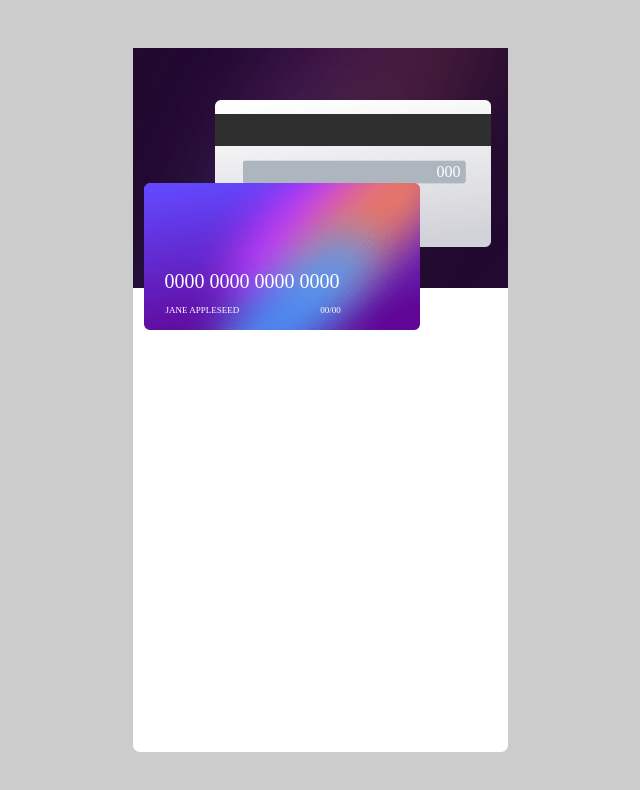
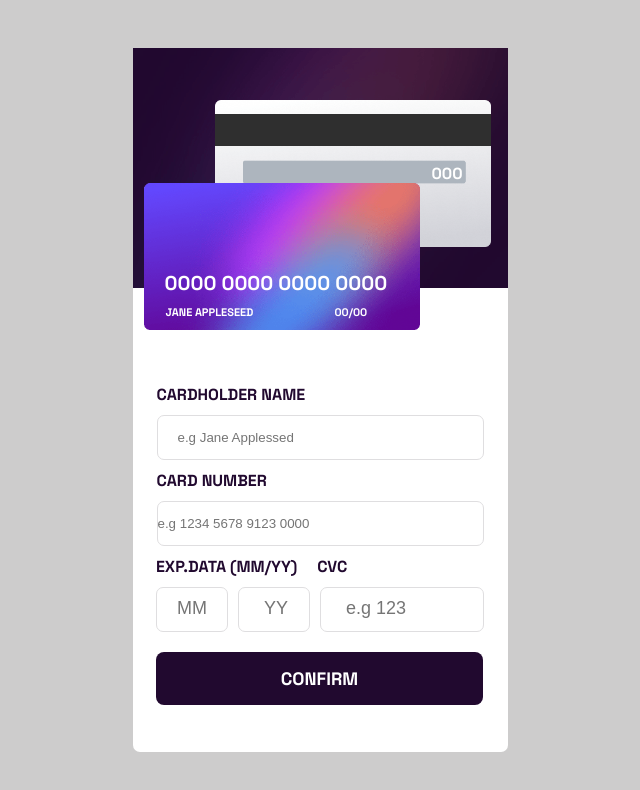
Before and after one commit to Abashidzeofficial/interactive-card, a React (Create React App) app: page / in a window 1280 px wide. Shown: the top 790 px of the page, without its empty margins (320-960 px from the left). Built offline with nearby package versions, Linux system fonts and the light colour scheme.

Commit message:
NewApdate

```diff
--- a/src/components/Front.tsx
+++ b/src/components/Front.tsx
@@ -25,6 +25,26 @@ function Front() {
                         </div>
                     </div>
                 </div>
+                <div className="name-number-input">
+                    <div className="name-input">
+                        <span className="cardholder-name-txt">CARDHOLDER NAME</span>
+                        <input type="text" className="input-name" placeholder='e.g Jane Applessed' />
+                    </div>
+                    <div className="number-input">
+                        <span className="card-name-txt">CARD NUMBER</span>
+                        <input type="text" className="input-name-card" placeholder='e.g 1234 5678 9123 0000' />
+                    </div>
+                    <div className="exp-data-number">
+                        <span className="exp-data-txt">EXP.DATA (MM/YY)</span>
+                        <span className="cvc-txt">CVC</span>
+                        <div className="exp-data">
+                            <input type="number" className="input-mm" placeholder='MM' />
+                            <input type="number" className="input-yy" placeholder='YY' />
+                            <input type="number" className="input-eg-number" placeholder='e.g 123' />
+                        </div>
+                        <button className="config">CONFIRM</button>
+                    </div>
+                </div>
             </div>
         </div>
     )
--- a/src/components/styles.css
+++ b/src/components/styles.css
@@ -1,3 +1,5 @@
+@import url("https://fonts.googleapis.com/css2?family=Space+Grotesk:wght@700&family=Space+Mono:wght@700&display=swap");
+
 * {
   box-sizing: border-box;
   margin: 0;
@@ -36,7 +38,8 @@ body {
   color: #fff;
   margin-top: 63px;
   position: absolute;
-  margin-left: -54px;
+  margin-left: -59px;
+  font-family: "Space Grotesk", sans-serif;
 }
 .cardfrontnumber,
 .cardbacknumber {
@@ -45,18 +48,21 @@ body {
   margin-left: 21px;
   font-size: 20px;
   color: #fff;
+  font-family: "Space Grotesk", sans-serif;
 }
 .fr-card-name,
 .back-card-name {
   position: absolute;
   margin-top: -29px;
   margin-left: 22px;
-  font-size: 9px;
+  font-size: 11px;
   color: #fff;
+  font-family: "Space Grotesk", sans-serif;
 }
 .card-expire-data,
 .card-expire-data-bg {
   margin-left: 81px;
+  font-family: "Space Grotesk", sans-serif;
 }
 .Continue {
   width: 327px;
@@ -64,7 +70,7 @@ body {
   background-color: #21092f;
   color: #fff;
   font-size: 18px;
-  font-family: Space Grotesk;
+  font-family: "Space Mono", monospace;
 }
 .thanks {
   display: flex;
@@ -72,6 +78,7 @@ body {
   align-items: center;
   gap: 36px;
   margin-top: 60px;
+  font-family: "Space Grotesk", sans-serif;
 }
 
 .Continue {
@@ -90,3 +97,96 @@ body {
   margin-top: -19px;
   font-family: Space Grotesk;
 }
+.input-name,
+.input-name-card {
+  width: 327px;
+  height: 45px;
+  border-radius: 7px;
+  border: 1px solid #dfdee0;
+}
+.name-input {
+  display: flex;
+  flex-direction: column;
+  gap: 10px;
+}
+.number-input {
+  display: flex;
+  flex-direction: column;
+  gap: 10px;
+}
+.input-mm {
+  width: 72px;
+  height: 45px;
+  border-radius: 7px;
+  border: 1px solid #dfdee0;
+}
+.input-yy {
+  width: 72px;
+  height: 45px;
+  border-radius: 7px;
+  border: 1px solid #dfdee0;
+}
+.input-eg-number {
+  width: 164px;
+  height: 45px;
+  border-radius: 7px;
+  border: 1px solid #dfdee0;
+}
+.exp-data {
+  display: flex;
+  gap: 10px;
+}
+.config {
+  width: 327px;
+  height: 53px;
+  border: 7px;
+  margin-top: 20px;
+  background-color: #21092f;
+  color: #fff;
+  font-family: Space Grotesk;
+  font-size: 18px;
+  border-radius: 8px;
+}
+.name-number-input {
+  display: flex;
+  flex-direction: column;
+  align-items: center;
+  margin-top: 50px;
+  font-family: Space Grotesk;
+  color: #21092f;
+}
+.cvc-txt {
+  margin-left: 20px;
+  font-family: Space Grotesk;
+  color: #21092f;
+}
+.exp-data {
+  margin-top: 10px;
+  font-family: Space Grotesk;
+  color: #21092f;
+}
+.number-input {
+  margin-top: 10px;
+  font-family: Space Grotesk;
+  color: #21092f;
+}
+.exp-data-number {
+  margin-top: 10px;
+  font-family: Space Grotesk;
+  color: #21092f;
+}
+.input-mm::placeholder {
+  padding-left: 20px;
+  font-size: 18px;
+}
+.input-yy::placeholder {
+  padding-left: 25px;
+  font-size: 18px;
+}
+.input-eg-number::placeholder {
+  padding-left: 25px;
+  font-size: 18px;
+}
+.input-name::placeholder {
+  padding-left: 20px;
+}
```
